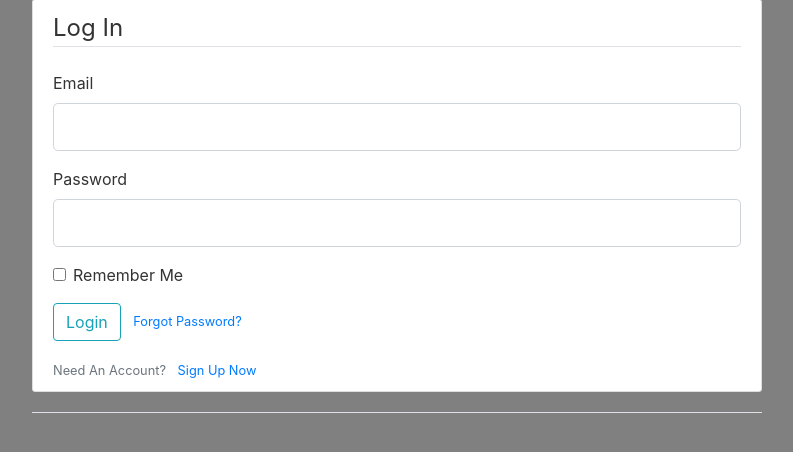
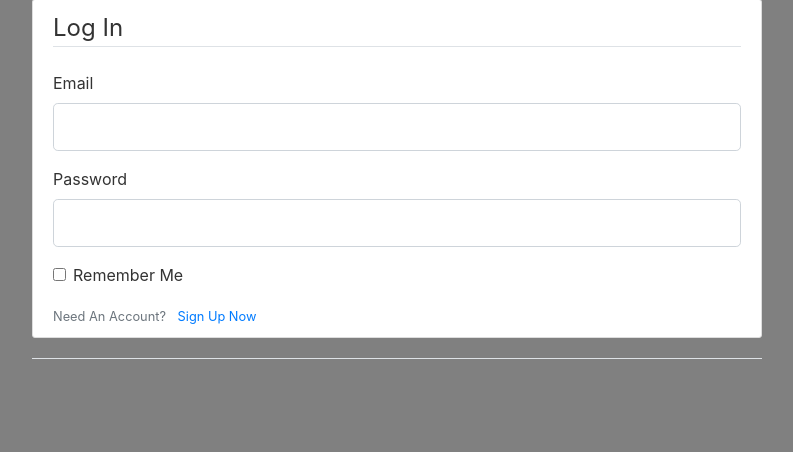
Before and after one commit to hemanth-arikatla/bonafide, a Flask app: page /login in a window 1280 px wide. Shown: the part 81-533 px from the top of the page, without its empty margins (53-846 px from the left). Run offline with Flask 2, Linux system fonts and the light colour scheme; some libraries are stand-ins or nearby versions.

Commit message:
Update login.html

```diff
--- a/flaskblog/templates/login.html
+++ b/flaskblog/templates/login.html
@@ -36,12 +36,7 @@
                     {{ form.remember.label(class="form-check-label") }}
                 </div>
             </fieldset>
-            <div class="form-group">
-                {{ form.submit(class="btn btn-outline-info") }}
-                <small class="text-muted ml-2">
-                    <a href="">Forgot Password?</a>
-                </small>
-            </div>
+
         </form>
         <small class="text-muted">
             Need An Account? <a class="ml-2" href="{{ url_for('register') }}">Sign Up Now</a>
```
